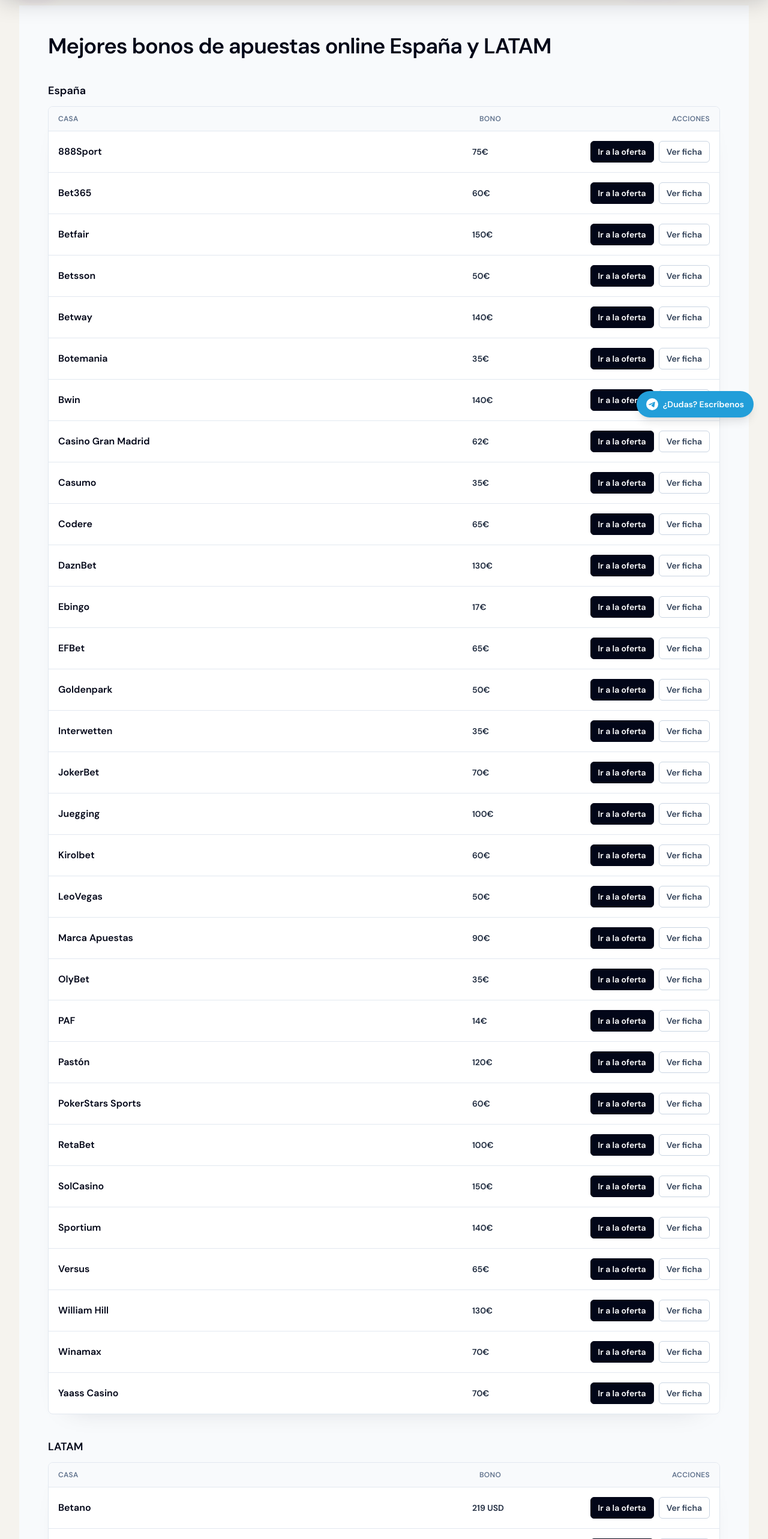
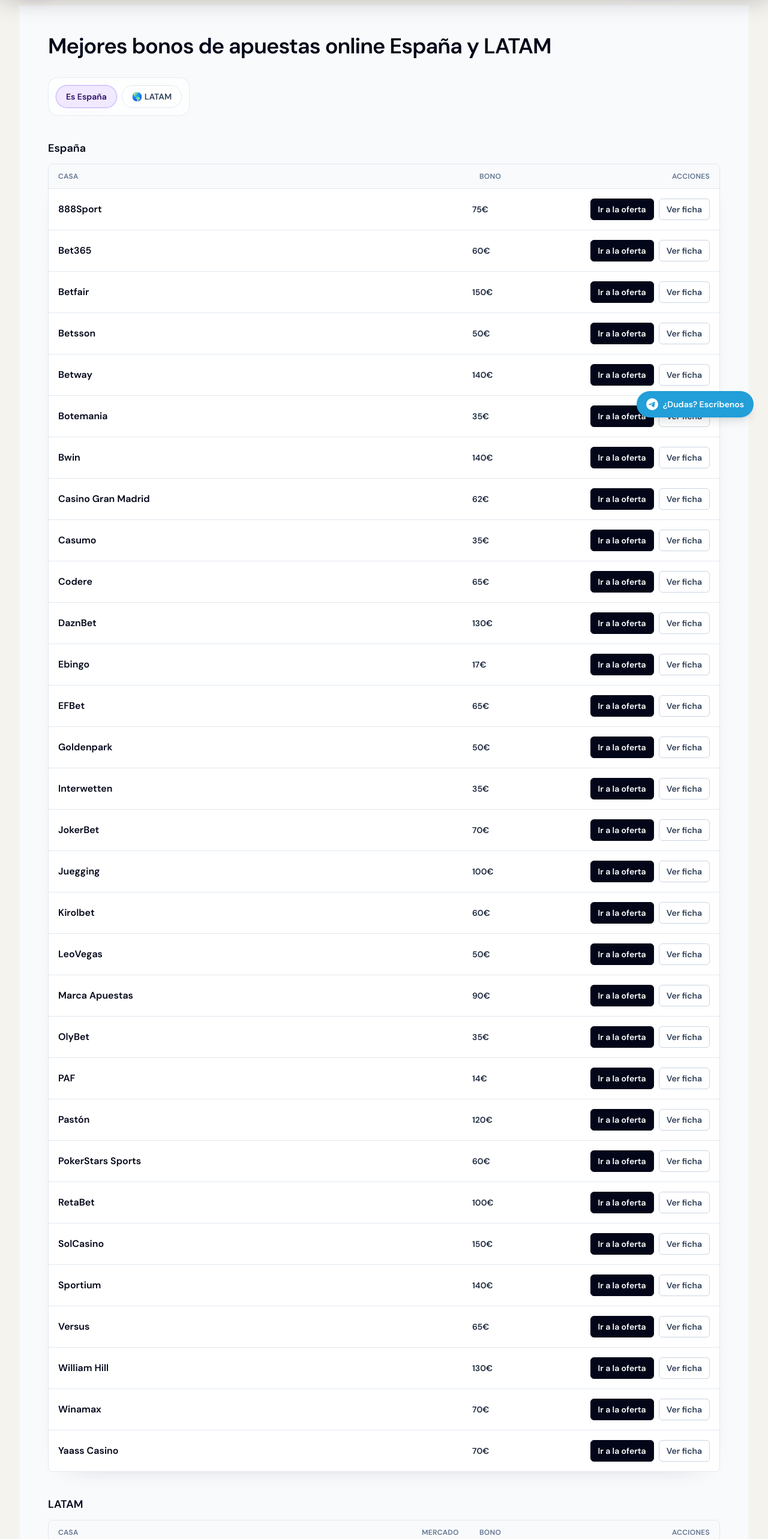
Before and after one commit to eloylt13/matched-betting-app, a Next.js app: page /bonos in a window 1280 px wide. Shown: the part 80-2646 px from the top of the page at 60% size. Built offline with nearby package versions, Linux system fonts and the light colour scheme; no server answers; a web font is replaced by a local one.

Commit message:
fix: aclarar mercados en bonos

```diff
--- a/app/bonos/BonosClient.tsx
+++ b/app/bonos/BonosClient.tsx
@@ -3,6 +3,18 @@
 import Link from 'next/link'
 import { todasLasCasas } from '@/lib/presets'
 import type { Casa } from '@/types/presets'
+
+const LATAM_MARKET_LABELS: Partial<Record<Casa['pais'], string>> = {
+  regionales: 'REG',
+  co: 'CO',
+  mx: 'MX',
+  cl: 'CL',
+  pe: 'PE',
+  ec: 'EC',
+  ar: 'AR',
+  pa: 'PA',
+  uy: 'UY',
+}
 
 function formatBono(casa: Casa) {
   const currency = casa.market === 'latam' ? 'USD' : '€'
@@ -17,11 +29,44 @@ function sortByName(casas: Casa[]) {
   return [...casas].sort((a, b) => a.nombre.localeCompare(b.nombre, 'es'))
 }
 
-function BonusList({ casas }: { casas: Casa[] }) {
+function getLatamMarketLabel(casa: Casa) {
+  return LATAM_MARKET_LABELS[casa.pais] ?? casa.pais.toUpperCase()
+}
+
+function MarketSelector() {
+  return (
+    <nav
+      aria-label="Mercados de bonos"
+      className="mt-6 rounded-2xl border border-slate-200/80 bg-white/75 p-3 shadow-[0_18px_45px_-38px_rgba(15,23,42,0.24)] backdrop-blur-sm sm:mt-8 sm:inline-flex"
+    >
+      <div className="flex flex-wrap gap-2">
+        <a
+          href="#bonos-espana"
+          className="rounded-full border border-violet-400/55 bg-violet-500/12 px-4 py-2 text-sm font-semibold text-violet-950 shadow-[0_0_0_1px_rgba(139,92,246,0.12),0_10px_24px_-18px_rgba(139,92,246,0.3)] transition-colors hover:bg-violet-500/16"
+        >
+          Es España
+        </a>
+        <a
+          href="#bonos-latam"
+          className="rounded-full border border-slate-200 bg-white/85 px-4 py-2 text-sm font-semibold text-slate-700 transition-colors hover:border-violet-300/40 hover:text-slate-950"
+        >
+          🌎 LATAM
+        </a>
+      </div>
+    </nav>
+  )
+}
+
+function BonusList({ casas, showLatamMarket = false }: { casas: Casa[]; showLatamMarket?: boolean }) {
+  const gridClass = showLatamMarket
+    ? 'sm:grid-cols-[minmax(0,1fr)_6rem_9rem_15rem]'
+    : 'sm:grid-cols-[minmax(0,1fr)_9rem_15rem]'
+
   return (
     <div className="overflow-hidden rounded-lg border border-slate-200 bg-white shadow-[0_18px_45px_-38px_rgba(15,23,42,0.28)]">
-      <div className="hidden grid-cols-[minmax(0,1fr)_9rem_15rem] border-b border-slate-200 bg-slate-50 px-4 py-3 text-xs font-semibold uppercase tracking-wide text-slate-500 sm:grid">
+      <div className={`hidden ${gridClass} border-b border-slate-200 bg-slate-50 px-4 py-3 text-xs font-semibold uppercase tracking-wide text-slate-500 sm:grid`}>
         <span>Casa</span>
+        {showLatamMarket ? <span>Mercado</span> : null}
         <span>Bono</span>
         <span className="text-right">Acciones</span>
       </div>
@@ -30,9 +75,14 @@ function BonusList({ casas }: { casas: Casa[] }) {
         {casas.map((casa) => (
           <div
             key={casa.id}
-            className="grid gap-3 px-4 py-4 transition-colors hover:bg-slate-50/70 sm:grid-cols-[minmax(0,1fr)_9rem_15rem] sm:items-center"
+            className={`grid gap-3 px-4 py-4 transition-colors hover:bg-slate-50/70 ${gridClass} sm:items-center`}
           >
             <h3 className="min-w-0 text-base font-semibold text-slate-950">{casa.nombre}</h3>
+            {showLatamMarket ? (
+              <span className="inline-flex w-fit items-center rounded-full border border-slate-200 bg-slate-50 px-2.5 py-1 text-xs font-semibold text-slate-600">
+                {getLatamMarketLabel(casa)}
+              </span>
+            ) : null}
             <p className="text-sm font-semibold text-slate-800">{formatBono(casa)}</p>
             <div className="flex flex-wrap gap-2 sm:justify-end">
               {casa.url ? (
@@ -70,14 +120,16 @@ export default function BonosClient() {
           Mejores bonos de apuestas online España y LATAM
         </h1>
 
-        <section className="mt-8 sm:mt-10">
+        <MarketSelector />
+
+        <section id="bonos-espana" className="mt-8 scroll-mt-6 sm:mt-10">
           <h2 className="mb-3 text-lg font-semibold text-slate-950">España</h2>
           <BonusList casas={casasEspana} />
         </section>
 
-        <section className="mt-8 sm:mt-10">
+        <section id="bonos-latam" className="mt-8 scroll-mt-6 sm:mt-10">
           <h2 className="mb-3 text-lg font-semibold text-slate-950">LATAM</h2>
-          <BonusList casas={casasLatam} />
+          <BonusList casas={casasLatam} showLatamMarket />
         </section>
       </div>
     </main>
```
